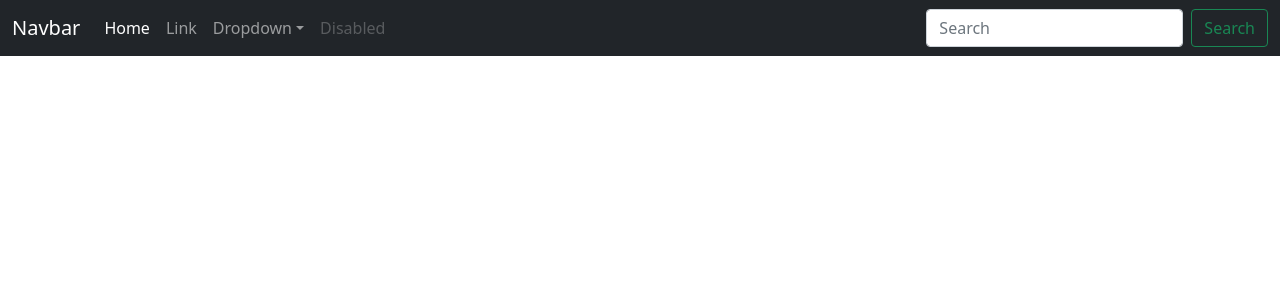
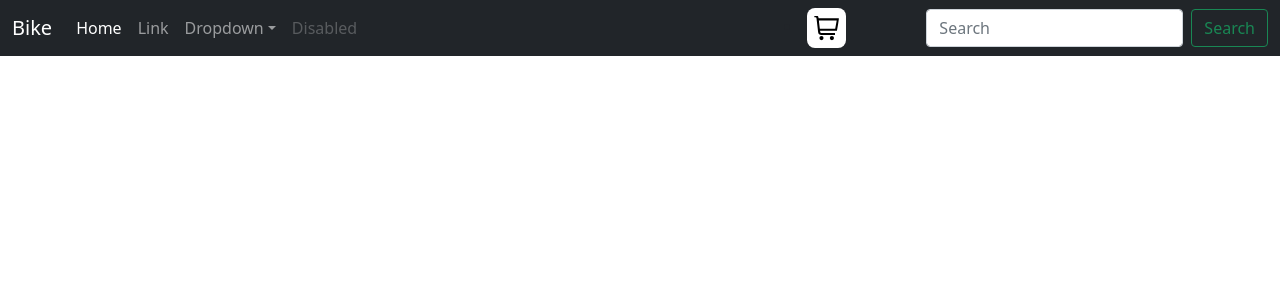
Before and after one commit to GaboxD7/ecommerce-React, a React (Create React App) app: page / in a window 1280 px wide. Shown: the top 300 px of the page. Built offline with nearby package versions, Linux system fonts and the light colour scheme.

Commit message:
Desafío: Crea tu landing

```diff
--- a/src/App.css
+++ b/src/App.css
@@ -1,14 +1,6 @@
-/* .App {
-  display: flex;
-flex-direction: row;
-justify-content: center;
-align-items: center;
-background-color: aqua;
-height: 100vh;
+
+* {
+  margin: 0px;
+  padding: 0px;
+  box-sizing: border-box !important;
 }
-h1 {
-display: flex;
-flex-direction: row;
-justify-content: center;
-align-items: center;
-} */
--- /dev/null
+++ b/src/Components/CartWidget.css
@@ -0,0 +1,11 @@
+.imagen-svg {
+
+    color: white !important;
+    background-color: white;
+    padding: 0.45rem;
+    border-radius: 0.5rem;
+    height: 100%;
+    width: auto;
+    margin-right: 5rem;
+
+}
--- /dev/null
+++ b/src/Components/CartWidget.jsx
@@ -0,0 +1,16 @@
+import React from 'react'
+import './CartWidget.css'
+export default function CartWidget() {
+  return (
+<svg className='imagen-svg'  xmlns="http://www.w3.org/2000/svg"
+viewBox="0 0 24 24"
+width="25"
+height="25">
+    <g id="_01_align_center" data-name="01 align center">
+        <path d="M24,3H4.242L4.2,2.649A3,3,0,0,0,1.222,0H0V2H1.222a1,1,0,0,1,.993.883L3.8,16.351A3,3,0,0,0,6.778,19H20V17H6.778a1,1,0,0,1-.993-.884L5.654,15H21.836ZM20.164,13H5.419L4.478,5H21.607Z"/>
+        <circle cx="7" cy="22" r="2"/>
+        <circle cx="17" cy="22" r="2"/>
+    </g>
+</svg>
+    )
+}
--- a/src/Components/Navbar.jsx
+++ b/src/Components/Navbar.jsx
@@ -1,9 +1,10 @@
+import CartWidget from './CartWidget';
 import'./Navbar.css';
 const Navbar = () => {
     return (
             <nav className="navbar navbar-expand-lg navbar-dark bg-dark">
             <div className="container-fluid">
-                <a className="navbar-brand" href="#">Navbar</a>
+                <a className="navbar-brand" href="#">Bike</a>
                 <button className="navbar-toggler" type="button" data-bs-toggle="collapse" data-bs-target="#navbarSupportedContent" aria-controls="navbarSupportedContent" aria-expanded="false" aria-label="Toggle navigation">
                 <span className="navbar-toggler-icon"></span>
                 </button>
@@ -26,13 +27,17 @@ const Navbar = () => {
                         <li><a className="dropdown-item" href="#">Something else here</a></li>
                     </ul>
                     </li>
+
                     <li className="nav-item">
                     <a className="nav-link disabled" href="#" tabindex="-1" aria-disabled="true">Disabled</a>
                     </li>
+
+
                 </ul>
+                <li> <CartWidget /></li>
                 <form className="d-flex">
                     <input className="form-control me-2" type="search" placeholder="Search" aria-label="Search"/>
-                    <button className="btn btn-outline-success" type="submit">Search</button>
+                    <button className="btn btn-outline-success bg-dark" type="submit">Search</button>
                 </form>
                 </div>
             </div>
```
